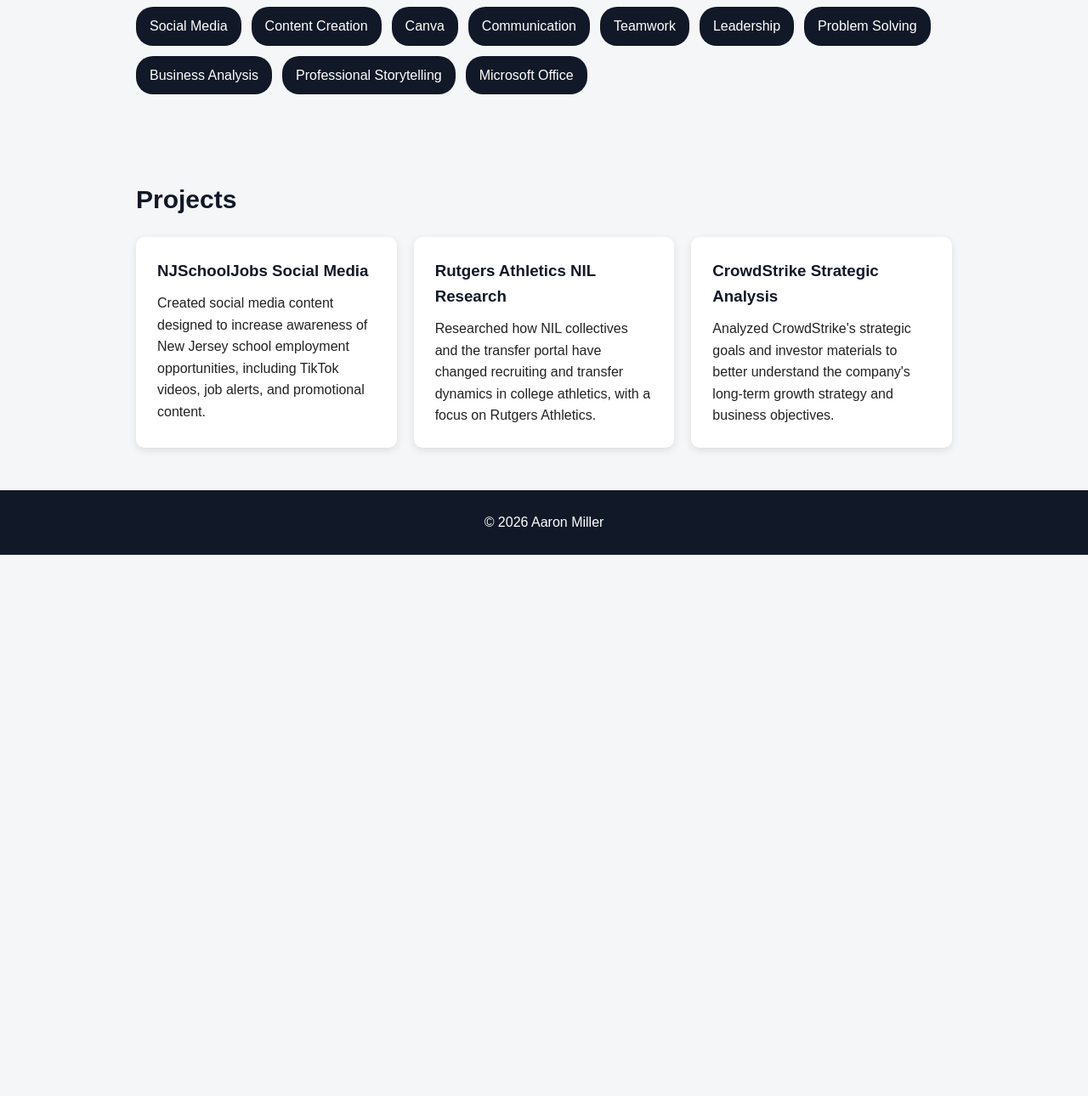
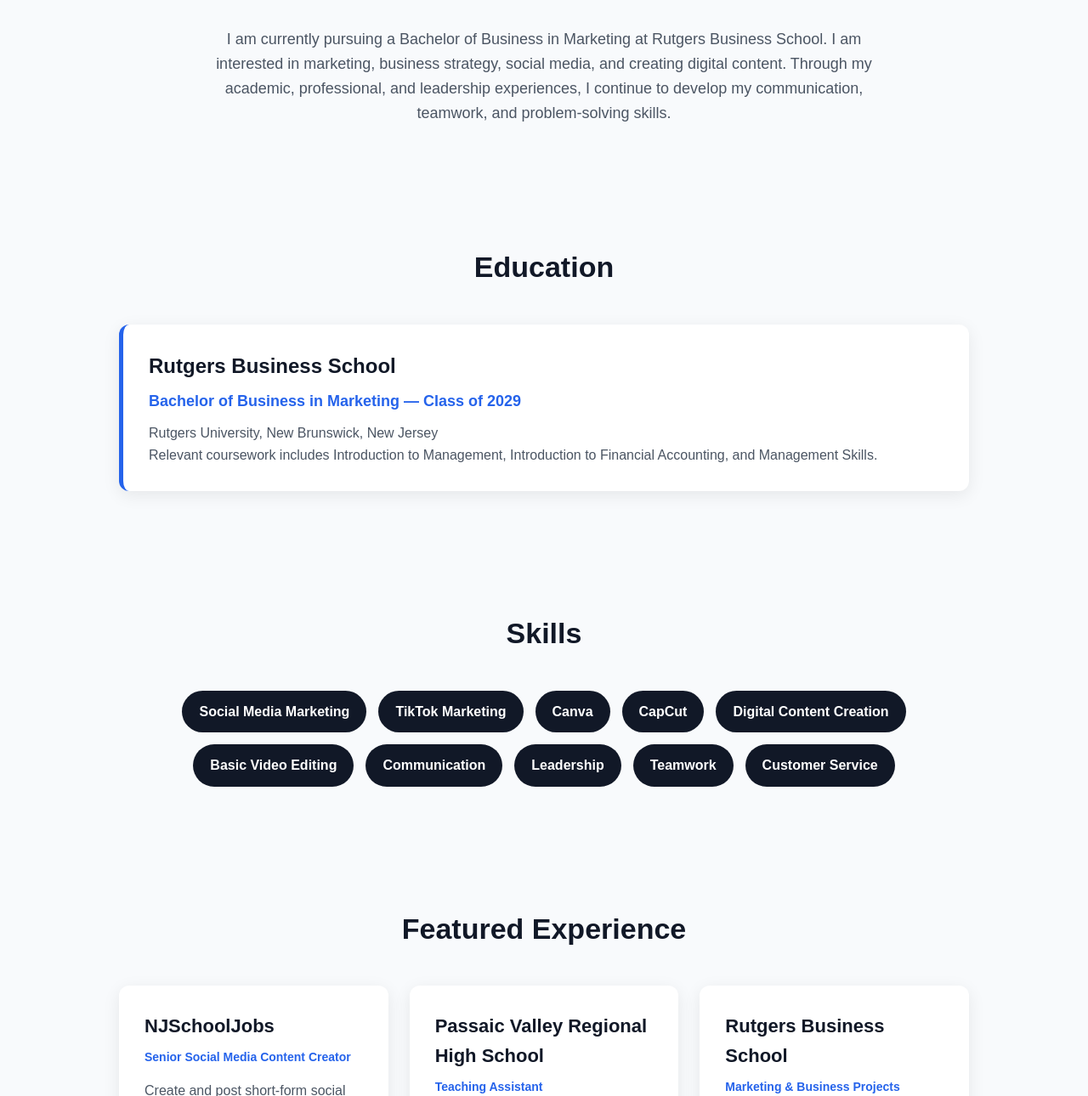
Before and after one commit to ajm678/portfolio, a plain HTML site: page index.html in a window 1280 px wide. Shown: the part 634-1924 px from the top of the page at 85% size. Before the commit the page ends 1287 px from the top, so only its background shows below. Drawn offline with Linux system fonts and the light colour scheme.

Commit message:
Update index.html

````diff
--- a/index.html
+++ b/index.html
@@ -1,9 +1,12 @@
 <!DOCTYPE html>
+
 <html lang="en">
 <head>
     <meta charset="UTF-8">
     <meta name="viewport" content="width=device-width, initial-scale=1.0">
-    <title>Aaron Miller | Portfolio</title>
+
+```
+<title>Aaron Miller | Marketing Portfolio</title>
 
 <style>
     * {
@@ -12,176 +15,387 @@
         box-sizing: border-box;
     }
 
-        body {
-            font-family: Arial, sans-serif;
-            line-height: 1.6;
-            background-color: #f4f6f8;
-            color: #222;
+    html {
+        scroll-behavior: smooth;
     }
 
-        header {
-            background-color: #111827;
-            color: white;
-            text-align: center;
-            padding: 70px 20px;
+    body {
+        font-family: Arial, Helvetica, sans-serif;
+        line-height: 1.6;
+        color: #1f2937;
+        background: #f8fafc;
     }
 
-        header h1 {
-            font-size: 42px;
-            margin-bottom: 10px;
-        }
-
-        header p {
-            font-size: 20px;
-            color: #d1d5db;
-        }
-
+    /* Navigation */
     nav {
-            background-color: #1f2937;
+        position: sticky;
+        top: 0;
+        z-index: 1000;
+        background: #111827;
+        padding: 18px 20px;
         text-align: center;
-            padding: 15px;
     }
 
     nav a {
         color: white;
         text-decoration: none;
-            margin: 0 15px;
+        margin: 0 18px;
         font-weight: bold;
+        font-size: 15px;
     }
 
     nav a:hover {
         color: #60a5fa;
     }
 
-        section {
-            max-width: 1000px;
-            margin: auto;
-            padding: 50px 20px;
+    /* Hero */
+    .hero {
+        background: linear-gradient(135deg, #111827, #1e3a5f);
+        color: white;
+        text-align: center;
+        padding: 100px 20px;
     }
 
-        section h2 {
-            font-size: 30px;
-            margin-bottom: 20px;
-            color: #111827;
+    .hero h1 {
+        font-size: 52px;
+        margin-bottom: 12px;
     }
 
+    .hero h2 {
+        font-size: 23px;
+        font-weight: normal;
+        color: #dbeafe;
+        margin-bottom: 25px;
+    }
+
+    .hero p {
+        max-width: 700px;
+        margin: auto;
+        font-size: 18px;
+        color: #e5e7eb;
+    }
+
+    /* Sections */
+    section {
+        max-width: 1050px;
+        margin: auto;
+        padding: 70px 25px;
+    }
+
+    .section-title {
+        text-align: center;
+        font-size: 34px;
+        color: #111827;
+        margin-bottom: 40px;
+    }
+
+    /* About */
+    .about {
+        text-align: center;
+    }
+
+    .about p {
+        max-width: 800px;
+        margin: auto;
+        font-size: 18px;
+        color: #4b5563;
+    }
+
+    /* Education */
+    .education-card {
+        background: white;
+        border-radius: 12px;
+        padding: 30px;
+        box-shadow: 0 5px 20px rgba(0,0,0,0.08);
+        border-left: 5px solid #2563eb;
+    }
+
+    .education-card h3 {
+        font-size: 24px;
+        color: #111827;
+        margin-bottom: 8px;
+    }
+
+    .education-card .degree {
+        font-size: 18px;
+        font-weight: bold;
+        color: #2563eb;
+        margin-bottom: 10px;
+    }
+
+    .education-card p {
+        color: #4b5563;
+    }
+
+    /* Skills */
     .skills {
         display: flex;
         flex-wrap: wrap;
-            gap: 12px;
+        justify-content: center;
+        gap: 14px;
     }
 
     .skill {
-            background-color: #111827;
+        background: #111827;
         color: white;
-            padding: 10px 16px;
-            border-radius: 20px;
+        padding: 12px 20px;
+        border-radius: 25px;
+        font-weight: bold;
     }
 
+    .skill:hover {
+        background: #2563eb;
+    }
+
+    /* Projects */
     .projects {
         display: grid;
         grid-template-columns: repeat(auto-fit, minmax(280px, 1fr));
-            gap: 20px;
+        gap: 25px;
     }
 
-        .project {
-            background-color: white;
-            padding: 25px;
-            border-radius: 10px;
-            box-shadow: 0 3px 10px rgba(0,0,0,0.1);
+    .project-card {
+        background: white;
+        border-radius: 12px;
+        padding: 30px;
+        box-shadow: 0 5px 20px rgba(0,0,0,0.08);
+        transition: transform 0.2s ease;
     }
 
-        .project h3 {
-            margin-bottom: 10px;
-            color: #111827;
+    .project-card:hover {
+        transform: translateY(-5px);
     }
 
+    .project-card h3 {
+        font-size: 22px;
+        color: #111827;
+        margin-bottom: 8px;
+    }
+
+    .project-card .type {
+        color: #2563eb;
+        font-weight: bold;
+        font-size: 14px;
+        margin-bottom: 15px;
+    }
+
+    .project-card p {
+        color: #4b5563;
+    }
+
+    /* Contact */
+    .contact {
+        text-align: center;
+        background: #e5e7eb;
+        max-width: none;
+    }
+
+    .contact p {
+        margin-bottom: 15px;
+        color: #374151;
+    }
+
+    .contact a {
+        color: #2563eb;
+        font-weight: bold;
+        text-decoration: none;
+    }
+
+    .contact a:hover {
+        text-decoration: underline;
+    }
+
+    /* Footer */
     footer {
+        background: #111827;
+        color: #d1d5db;
         text-align: center;
-            background-color: #111827;
-            color: white;
         padding: 25px;
     }
+
+    /* Mobile */
+    @media (max-width: 600px) {
+        .hero h1 {
+            font-size: 38px;
+        }
+
+        .hero h2 {
+            font-size: 19px;
+        }
+
+        nav a {
+            margin: 0 7px;
+            font-size: 13px;
+        }
+    }
 </style>
+```
+
 </head>
 
 <body>
 
-    <header>
+```
+<!-- Navigation -->
+<nav>
+    <a href="#about">About</a>
+    <a href="#education">Education</a>
+    <a href="#skills">Skills</a>
+    <a href="#projects">Experience</a>
+    <a href="#contact">Contact</a>
+</nav>
+
+<!-- Hero -->
+<header class="hero">
     <h1>Aaron Miller</h1>
-        <p>Rutgers Business School Student | Content Creator | Future Business Professional</p>
+
+    <h2>Marketing Student at Rutgers Business School</h2>
+
+    <p>
+        I am a Marketing student at Rutgers Business School with experience
+        in social media content creation, digital marketing, leadership,
+        and working with diverse teams.
+    </p>
 </header>
 
-    <nav>
-        <a href="#about">About</a>
-        <a href="#skills">Skills</a>
-        <a href="#projects">Projects</a>
-    </nav>
+<!-- About -->
+<section id="about" class="about">
+    <h2 class="section-title">About Me</h2>
 
-    <section id="about">
-        <h2>About Me</h2>
     <p>
-            I am a Rutgers Business School student with experience in social media,
-            content creation, teamwork, communication, and business-focused projects,
-            and I am developing the skills to build a successful career in business.
+        I am currently pursuing a Bachelor of Business in Marketing at
+        Rutgers Business School. I am interested in marketing, business
+        strategy, social media, and creating digital content. Through my
+        academic, professional, and leadership experiences, I continue to
+        develop my communication, teamwork, and problem-solving skills.
     </p>
 </section>
 
-    <section id="skills">
-        <h2>Skills</h2>
+<!-- Education -->
+<section id="education">
+    <h2 class="section-title">Education</h2>
 
-        <div class="skills">
-            <div class="skill">Social Media</div>
-            <div class="skill">Content Creation</div>
-            <div class="skill">Canva</div>
-            <div class="skill">Communication</div>
-            <div class="skill">Teamwork</div>
-            <div class="skill">Leadership</div>
-            <div class="skill">Problem Solving</div>
-            <div class="skill">Business Analysis</div>
-            <div class="skill">Professional Storytelling</div>
-            <div class="skill">Microsoft Office</div>
+    <div class="education-card">
+        <h3>Rutgers Business School</h3>
+
+        <div class="degree">
+            Bachelor of Business in Marketing — Class of 2029
+        </div>
+
+        <p>
+            Rutgers University, New Brunswick, New Jersey
+        </p>
+
+        <p>
+            Relevant coursework includes Introduction to Management,
+            Introduction to Financial Accounting, and Management Skills.
+        </p>
     </div>
 </section>
 
+<!-- Skills -->
+<section id="skills">
+    <h2 class="section-title">Skills</h2>
+
+    <div class="skills">
+
+        <div class="skill">Social Media Marketing</div>
+        <div class="skill">TikTok Marketing</div>
+        <div class="skill">Canva</div>
+        <div class="skill">CapCut</div>
+        <div class="skill">Digital Content Creation</div>
+        <div class="skill">Basic Video Editing</div>
+        <div class="skill">Communication</div>
+        <div class="skill">Leadership</div>
+        <div class="skill">Teamwork</div>
+        <div class="skill">Customer Service</div>
+
+    </div>
+</section>
+
+<!-- Projects / Experience -->
 <section id="projects">
-        <h2>Projects</h2>
+    <h2 class="section-title">Featured Experience</h2>
 
     <div class="projects">
 
-            <div class="project">
-                <h3>NJSchoolJobs Social Media</h3>
+        <!-- NJSchoolJobs -->
+        <div class="project-card">
+            <h3>NJSchoolJobs</h3>
+
+            <div class="type">
+                Senior Social Media Content Creator
+            </div>
+
             <p>
-                    Created social media content designed to increase awareness
-                    of New Jersey school employment opportunities, including
-                    TikTok videos, job alerts, and promotional content.
+                Create and post short-form social media content to promote
+                NJSchoolJobs.com, helping increase brand awareness and
+                engagement with job seekers and school districts.
             </p>
         </div>
 
-            <div class="project">
-                <h3>Rutgers Athletics NIL Research</h3>
+        <!-- Passaic Valley -->
+        <div class="project-card">
+            <h3>Passaic Valley Regional High School</h3>
+
+            <div class="type">
+                Teaching Assistant
+            </div>
+
             <p>
-                    Researched how NIL collectives and the transfer portal have
-                    changed recruiting and transfer dynamics in college athletics,
-                    with a focus on Rutgers Athletics.
+                Supported students with special needs by assisting with
+                classroom activities, assignments, and individualized
+                learning needs. Developed communication skills by adapting
+                to different learning styles, needs, and abilities.
             </p>
         </div>
 
-            <div class="project">
-                <h3>CrowdStrike Strategic Analysis</h3>
+        <!-- Rutgers -->
+        <div class="project-card">
+            <h3>Rutgers Business School</h3>
+
+            <div class="type">
+                Marketing & Business Projects
+            </div>
+
             <p>
-                    Analyzed CrowdStrike's strategic goals and investor materials
-                    to better understand the company's long-term growth strategy
-                    and business objectives.
+                Developed business and marketing knowledge through
+                coursework and projects involving management, financial
+                accounting, professional skills, and business problem
+                solving.
             </p>
         </div>
 
     </div>
 </section>
 
+<!-- Contact -->
+<section id="contact" class="contact">
+
+    <h2 class="section-title">Let's Connect</h2>
+
+    <p>
+        Email:
+        <a href="mailto:aaronjmiller34@gmail.com">
+            aaronjmiller34@gmail.com
+        </a>
+    </p>
+
+    <p>
+        LinkedIn:
+        <a href="https://www.linkedin.com/in/aaron-miller-12411438b/"
+           target="_blank">
+            View my LinkedIn
+        </a>
+    </p>
+
+</section>
+
+<!-- Footer -->
 <footer>
-        <p>© 2026 Aaron Miller</p>
+    <p>© 2026 Aaron Miller | Marketing Student at Rutgers Business School</p>
 </footer>
+```
 
 </body>
 </html>
````
Lines whose indentation alone changed are shown as unchanged.
